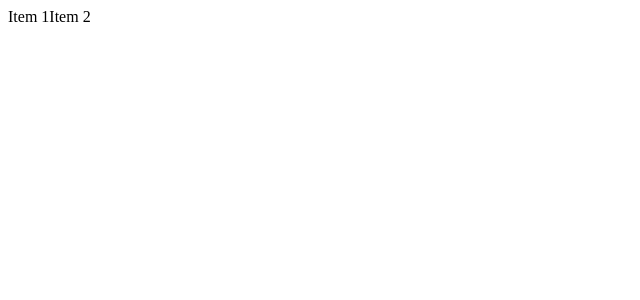
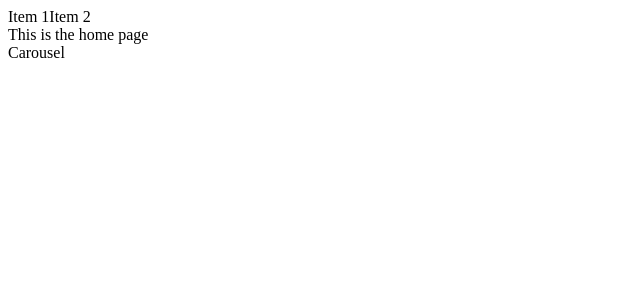
Before and after one commit to joffutt-dev/sully-dev, a React (Vite) app: page / in a window 1280 px wide. Shown: the top 300 px of the page, without its empty margins (0-640 px from the left). Built offline with nearby package versions, Linux system fonts and the light colour scheme.

Commit message:
some style stuff

```diff
--- a/src/App.tsx
+++ b/src/App.tsx
@@ -1,5 +1,6 @@
 import { Header } from "./components/Header";
 import { SullyRouter } from "./containers/SullyRouter";
+import "./styles/mainStyles.css";
 
 export function App() {
   return (
--- a/src/containers/Home.tsx
+++ b/src/containers/Home.tsx
@@ -1,3 +1,8 @@
 export function Home() {
-  return <></>;
+  return (
+    <div>
+      This is the home page
+      <div>Carousel</div>
+    </div>
+  );
 }
--- /dev/null
+++ b/src/styles/mainStyles.css
@@ -0,0 +1,3 @@
+/* body {
+  width: 2000px;
+} */
--- /dev/null
+++ b/src/types/style.d.ts
@@ -0,0 +1 @@
+declare module '*.css';
```
Also changed, not shown: src/types/images.d.ts (renamed from src/images/images.d.ts).
